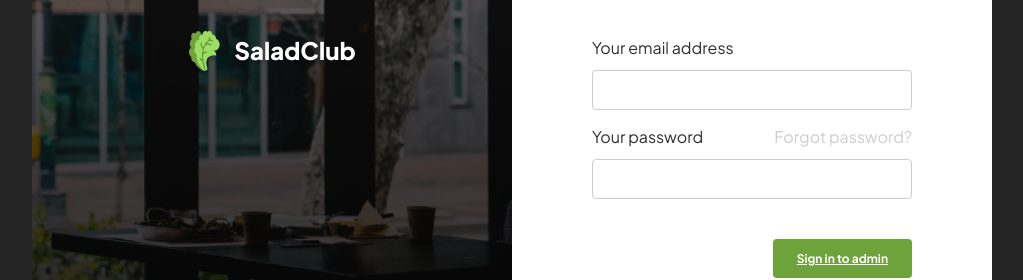
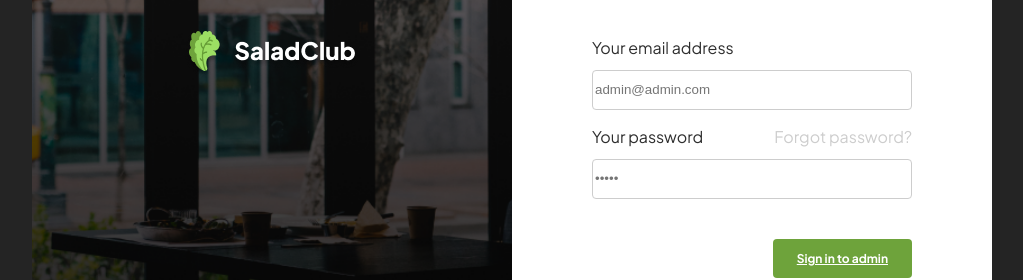
Before and after one commit to Vytamyn/SaladClub, a React (Vite) app: page / in a window 1280 px wide. Shown: the part 404-684 px from the top of the page, without its empty margins (128-1151 px from the left). Built offline with nearby package versions, Linux system fonts and the light colour scheme.

Commit message:
idk save

```diff
--- a/src/App.jsx
+++ b/src/App.jsx
@@ -1,4 +1,4 @@
-import React from "react";
+import React, { useState } from "react";
 import "./App.css";
 import Login from "./assets/Login";
 import { BrowserRouter as Router, Route, Routes } from "react-router-dom";
--- a/src/assets/Login.jsx
+++ b/src/assets/Login.jsx
@@ -26,12 +26,16 @@ function Login() {
             </p>
             <div className="email-password">
               <p className="input-field-text">Your email address</p>
-              <input></input>
+              <input
+                type="email"
+                placeholder="admin@admin.com"
+                required
+              ></input>
               <div className="pw-field">
                 <p className="input-field-text">Your password</p>
                 <p className="font-gray input-field-text">Forgot password?</p>
               </div>
-              <input></input>
+              <input type="password" placeholder="•••••" required></input>
             </div>
           </div>
           <div className="login-button">
```
